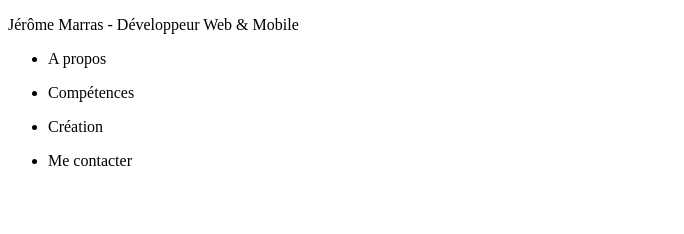
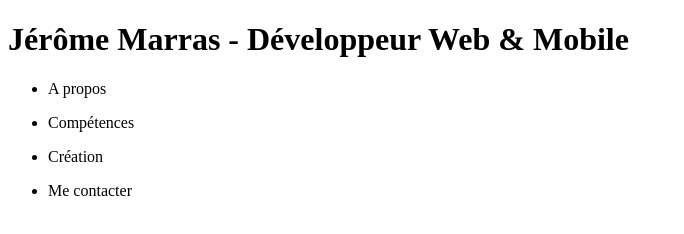
Before and after one commit to JeromeM92/PorfolioV2, a plain HTML site: page index.html in a window 1280 px wide. Shown: the whole page, without its empty margins (0-684 px from the left). Drawn offline with Linux system fonts and the light colour scheme.

```diff
--- a/index.html
+++ b/index.html
@@ -10,7 +10,7 @@
 <body>
     <header>
         <div id="namePortfolio">
-            <p>Jérôme Marras - Développeur Web & Mobile</p>
+            <h1><strong>Jérôme Marras - Développeur Web & Mobile</strong></h1>
         </div>
         <div id="navbar">
             <ul>
@@ -29,5 +29,8 @@
             </ul>
         </div>
     </header>
+    <footer>
+
+    </footer>
 </body>
 </html>
```
